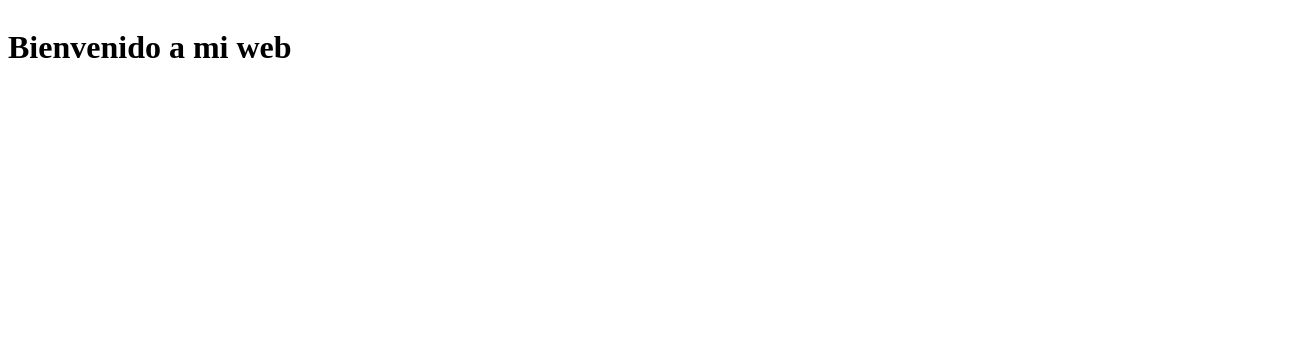
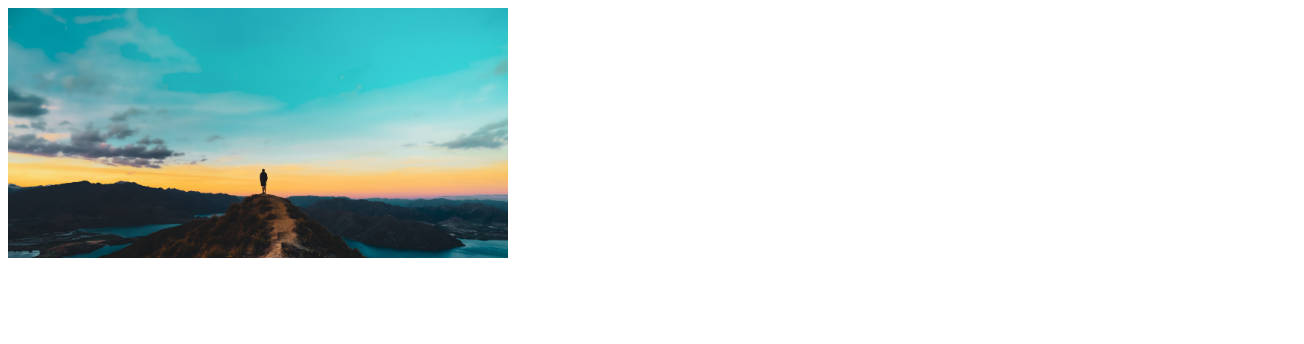
Before and after one commit to SofyFrontend/prueba-atropos, a plain HTML site: page index.html in a window 1280 px wide. Shown: the whole page, 1304 px wide, since content can reach past the window. Drawn offline with Linux system fonts and the light colour scheme.

Commit message:
add styles

```diff
--- a/estilos.css
+++ b/estilos.css
@@ -1,4 +1,5 @@
 .my-atropos {
-    width: 320px;
-    height: 160px;
+    width: 500px;
+height: 250px;
   }
+  img{width: 100%;}
--- a/index.html
+++ b/index.html
@@ -8,6 +8,7 @@
     <!-- hoja de estilo de atropos.js -->
     <link rel="stylesheet" href="atropos.min.css" />
     <!-- mi hoja de estilos -->
+    <link rel="stylesheet" href="estilos.css">
 </head>
 
 <body>
@@ -19,7 +20,7 @@
             <div class="atropos-rotate">
                 <!-- inner container (required) -->
                 <div class="atropos-inner">
-                    <h1>Bienvenido a mi web</h1>
+                    <img src="img/imagen3.jpg" alt="" srcset="">
                 </div>
             </div>
         </div>
```
